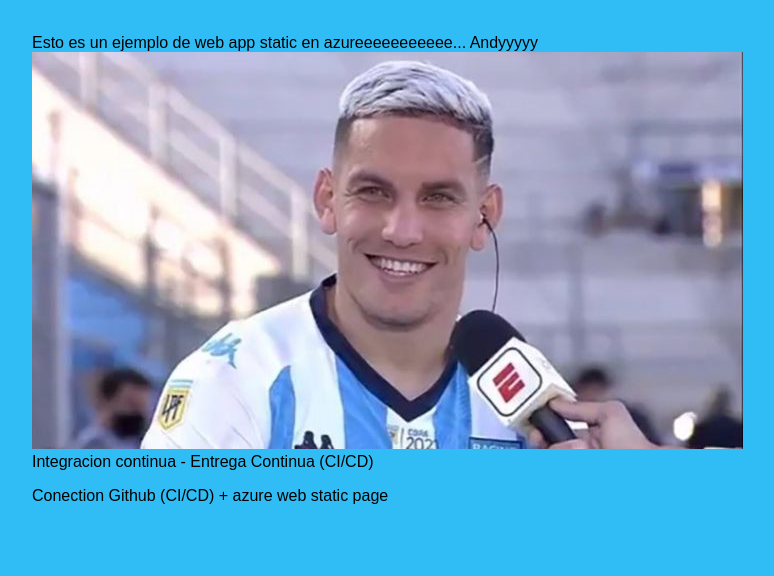
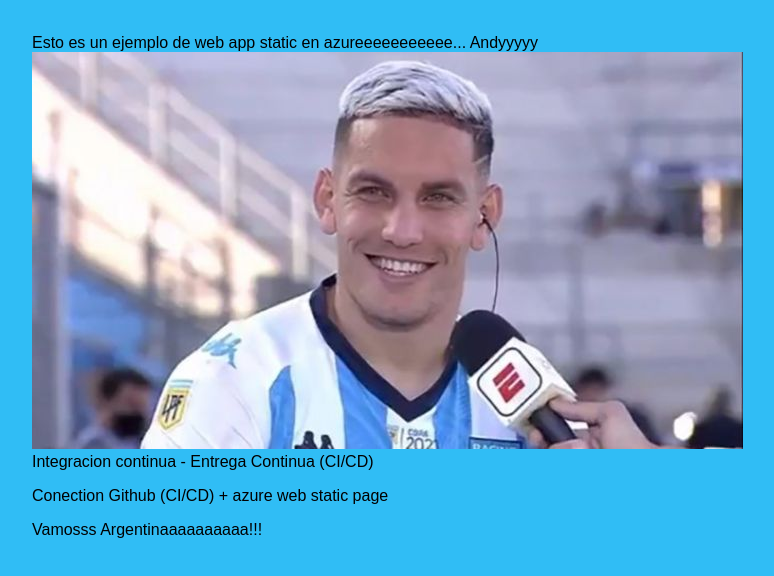
Before and after one commit to andyvr12/testPabloP, a plain HTML site: page index.html in a window 1280 px wide. Shown: the part 126-702 px from the top of the page, without its empty margins (288-1062 px from the left). Drawn offline with Linux system fonts and the light colour scheme.

Commit message:
Update index.html

```diff
--- a/index.html
+++ b/index.html
@@ -21,7 +21,7 @@
 
     <p>Conection Github (CI/CD) + azure web static page</p>
 
-
+    <p>Vamosss Argentinaaaaaaaaaa!!!</p>
 
   </main>
 </body>
```
